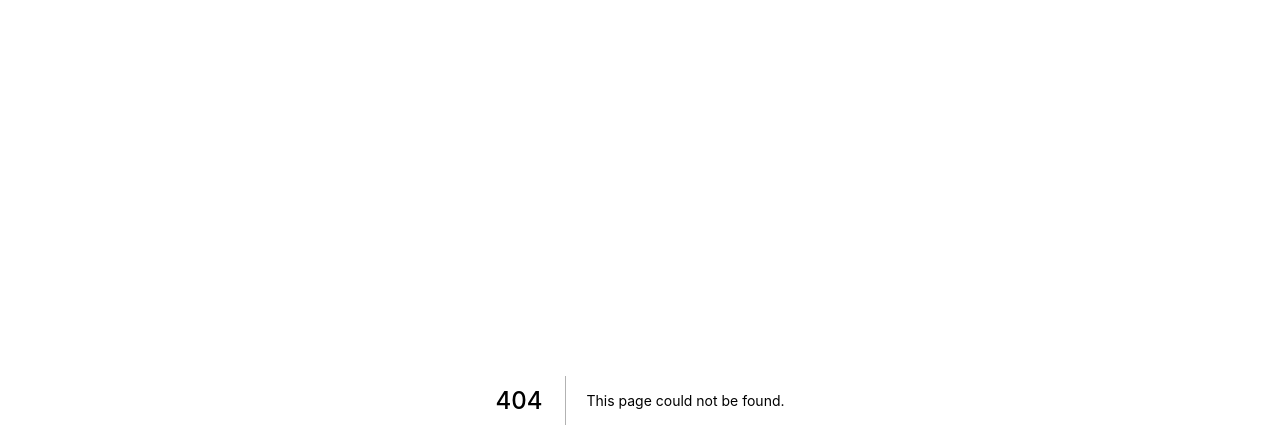
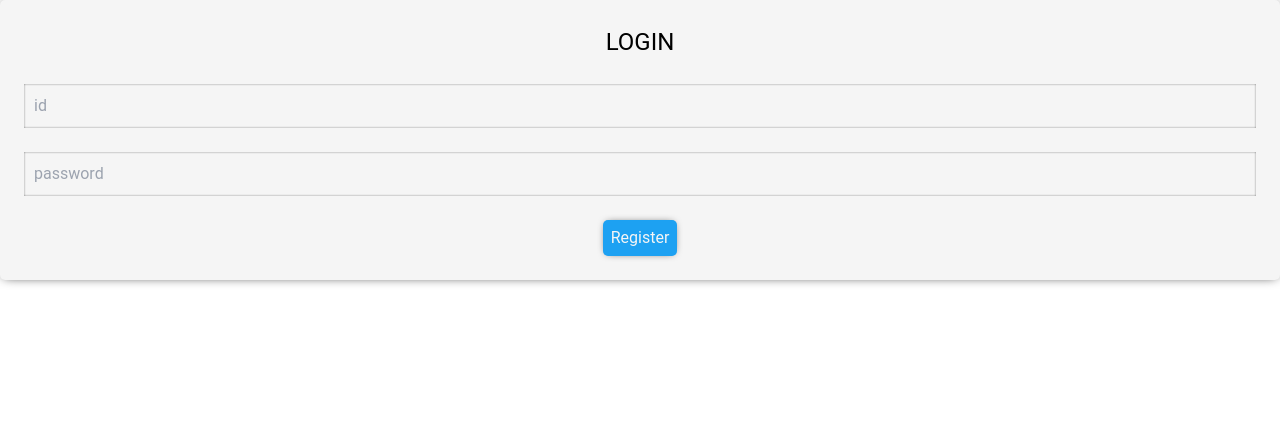
Before and after one commit to Covid19-Help-India/covid19help, a Next.js app: page /admin/Login in a window 1280 px wide. Before the commit this address had no page. Shown: the top 448 px of the page. Built offline with nearby package versions, Linux system fonts and the light colour scheme.

Commit message:
Account Login component added

```diff
--- a/components/nav.js
+++ b/components/nav.js
@@ -10,7 +10,7 @@ export default function Nav() {
         flexDirection: "row",
         alignItems: "center",
         padding: "10px",
-        boxShadow: "0px 0px 8px -4px rgba(0,0,0,1)",
+        boxShadow: "0px 0px 12px -4px rgba(0,0,0,1)",
     };
 
     if (!isLoggedIn) {
--- /dev/null
+++ b/pages/admin/Login.js
@@ -0,0 +1,21 @@
+import styles from "../../styles/Login.module.css";
+
+export default function Login() {
+    return (
+        <form className={styles.loginForm}>
+            <p className={styles.title}>LOGIN</p>
+            <br />
+            <input className={styles.input} id="id" type="text" placeholder="id" autoComplete="userid" required />
+            <br />
+            <br />
+            <input className={styles.input} id="password" type="password" placeholder="password" autoComplete="password" required />
+            <br />
+            <br />
+            <div style={{ width: "100%", textAlign: "center" }}>
+                <button className={styles.btn} type="submit">
+                    Register
+                </button>
+            </div>
+        </form>
+    );
+}
--- a/pages/admin/index.js
+++ b/pages/admin/index.js
@@ -1,17 +1,40 @@
 import Nav from "../../components/nav.js";
 import Footer from "../../components/footer.js";
 import AdminTable from "./admintable.js";
+import Login from "./login.js";
+import { useState, useEffect } from "react";
 
 export default function Admin() {
+    const isLoggedIn = true;
+    const [windowHeight, setWindowHeight] = useState("");
+
+    useEffect(() => {
+        setWindowHeight(window.innerHeight - 110);
+    }, []);
+
+    if (isLoggedIn) {
         return (
             <div>
                 <Nav />
 
-            <div style={{ padding: "2rem 10px", maxWidth: "1000px", marginLeft: "auto", marginRight: "auto" }}>
+                <div style={{ minHeight: windowHeight, padding: "2rem 10px", maxWidth: "1000px", marginLeft: "auto", marginRight: "auto" }}>
                     <AdminTable />
                 </div>
 
                 <Footer />
             </div>
         );
+    } else {
+        return (
+            <div>
+                <Nav />
+
+                <div style={{ minHeight: windowHeight, backgroundColor: "#1DA1F2", display: "flex", flexDirection: "row", justifyContent: "center", alignItems: "center", padding: "4rem", width: "100%", marginLeft: "auto", marginRight: "auto" }}>
+                    <Login />
+                </div>
+
+                <Footer />
+            </div>
+        );
     }
+}
--- /dev/null
+++ b/styles/Login.module.css
@@ -0,0 +1,39 @@
+.loginForm {
+    min-width: 320px;
+    border-radius: 5px;
+    box-shadow: 0px 0px 12px -4px rgba(0, 0, 0, 1);
+    padding: 24px;
+    background-color: #f5f5f5;
+}
+.title {
+    font-size: 24px;
+    text-align: center;
+}
+.input {
+    width: 100%;
+    padding: 10px;
+    background-color: #f5f5f5;
+    box-shadow: inset 0px 0px 3px -1px rgba(0, 0, 0, 1);
+}
+.input:focus {
+    border: none;
+    outline: none;
+}
+.btn {
+    border-radius: 5px;
+    margin-left: auto !important;
+    margin-right: auto !important;
+    background-color: #1da1f2;
+    padding: 6px 8px;
+    color: #f5f5f5;
+    box-shadow: 0px 0px 8px -4px rgba(0, 0, 0, 1);
+}
+.btn:focus {
+    border: none;
+    outline: none;
+}
+.btn:active {
+    border: none;
+    outline: none;
+    transform: scale(0.9);
+}
```
Lines whose indentation alone changed are shown as unchanged.
